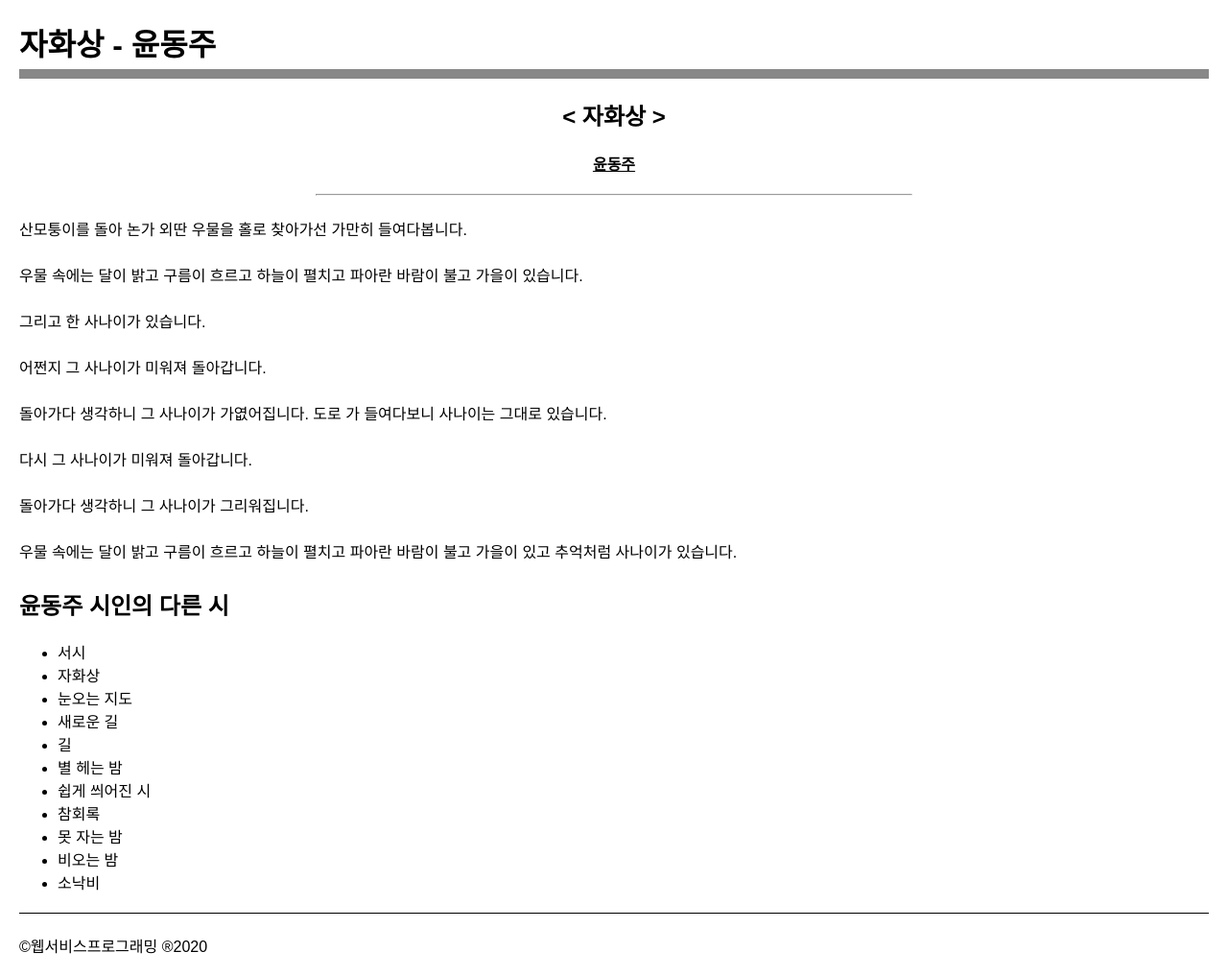
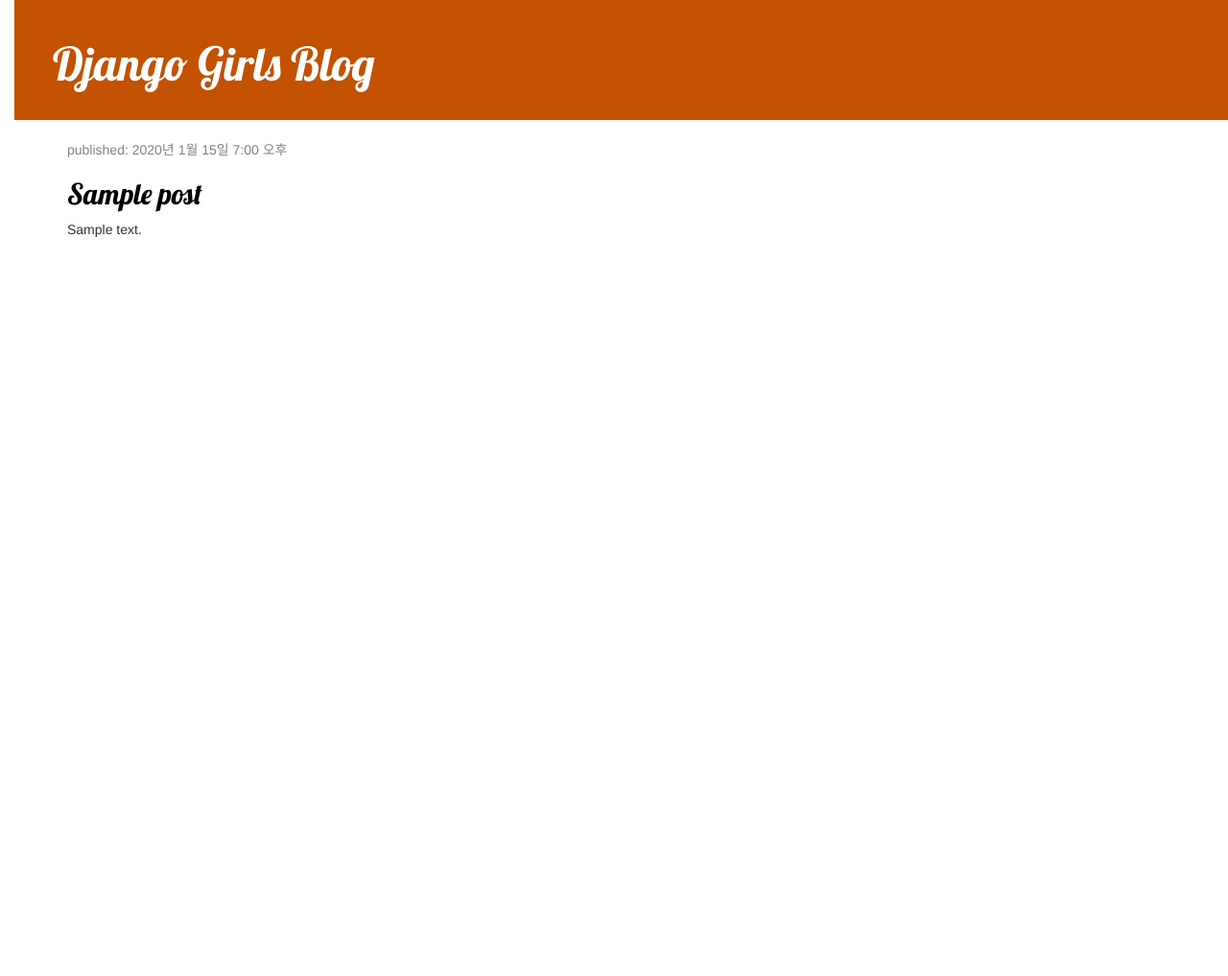
Before and after one commit to pjh0846/my-first-blog, a Django app: page / in a window 1280 px wide. Shown: the whole page at 96% size. After the commit the page ends 247 px from the top, so only its background shows below. Run offline with Django 5.2, Linux system fonts and the light colour scheme; tables that the repository leaves empty hold one stand-in row (values such as "Sample post"); some libraries are stand-ins or nearby versions.

Commit message:
Ch17 실습과제 전체 구현: 동적 데이터, 템플릿 상속, CSS/Bootstrap, 글 상세/작성/수정
Co-Authored-By: Claude Sonnet 4.6 <noreply@anthropic.com>

```diff
--- /dev/null
+++ b/blog/static/css/blog.css
@@ -0,0 +1,64 @@
+h1 a, h2 a {
+    color: #C25100;
+    font-family: 'Lobster', cursive;
+}
+
+body {
+    padding-left: 15px;
+}
+
+.page-header {
+    background-color: #C25100;
+    margin-top: 0;
+    padding: 20px 20px 20px 40px;
+}
+
+.page-header h1,
+.page-header h1 a,
+.page-header h1 a:visited,
+.page-header h1 a:active {
+    color: #ffffff;
+    font-size: 36pt;
+    text-decoration: none;
+}
+
+.content {
+    margin-left: 40px;
+}
+
+h3, h4 {
+    font-family: 'Lobster', cursive;
+    font-size: 20pt;
+    color: #C25100;
+}
+
+.date {
+    color: #828282;
+}
+
+.save {
+    float: right;
+}
+
+.post-form textarea,
+.post-form input {
+    width: 100%;
+}
+
+.top-menu,
+.top-menu:hover,
+.top-menu:visited {
+    color: #ffffff;
+    float: right;
+    font-size: 26pt;
+    margin-right: 20px;
+}
+
+.post {
+    margin-bottom: 70px;
+}
+
+.post h2 a,
+.post h2 a:visited {
+    color: #000000;
+}
--- /dev/null
+++ b/blog/templates/blog/base.html
@@ -0,0 +1,28 @@
+{% load static %}
+<!DOCTYPE html>
+<html>
+<head>
+    <title>Django Girls' Blog</title>
+    <link rel="stylesheet" href="//maxcdn.bootstrapcdn.com/bootstrap/3.2.0/css/bootstrap.min.css">
+    <link rel="stylesheet" href="//maxcdn.bootstrapcdn.com/bootstrap/3.2.0/css/bootstrap-theme.min.css">
+    <link href="//fonts.googleapis.com/css?family=Lobster&subset=latin,latin-ext" rel="stylesheet" type="text/css">
+    <link rel="stylesheet" href="{% static 'css/blog.css' %}">
+</head>
+<body>
+    <div class="page-header">
+        {% if user.is_authenticated %}
+        <a href="{% url 'post_new' %}" class="top-menu"><span class="glyphicon glyphicon-plus"></span></a>
+        {% endif %}
+        <h1><a href="/">Django Girls Blog</a></h1>
+    </div>
+
+    <div class="content container">
+        <div class="row">
+            <div class="col-md-8">
+                {% block content %}
+                {% endblock %}
+            </div>
+        </div>
+    </div>
+</body>
+</html>
--- a/blog/templates/blog/post_list.html
+++ b/blog/templates/blog/post_list.html
@@ -1,99 +1,13 @@
-<!DOCTYPE html>
-<html>
+{% extends 'blog/base.html' %}
 
-<head>
-  <meta charset="UTF-8">
-  <title>윤동주 - 자화상</title>
-  <style>
-    body {
-      font-family: Arial, sans-serif;
-      margin: 10px 20px 20px 20px;
-    }
-
-    h1 {
-      margin-bottom: 5px;
-    }
-
-    h1+hr {
-      border: none;
-      height: 10px;
-      background-color: #888;
-      margin: 0 0 10px 0;
-    }
-
-    .poem-title {
-      text-align: center;
-      margin: 0;
-      line-height: 2.5;
-    }
-
-    p.poem-title {
-      font-weight: bold;
-      text-decoration: underline;
-    }
-
-    .poem-hr {
-      width: 50%;
-      margin-top: 10px;
-      margin-bottom: 20px;
-    }
-
-    section p {
-      line-height: 2;
-    }
-
-    footer {
-      border-top: 1px solid black;
-      margin-top: 20px;
-      padding-top: 5px;
-    }
-  </style>
-</head>
-
-<body>
-
-  <h1>자화상 - 윤동주</h1>
-  <hr>
-
-  <div class="content-wrap">
-
-    <section>
-      <h2 class="poem-title">&lt; 자화상 &gt;</h2>
-      <p class="poem-title">윤동주</p>
-      <hr class="poem-hr">
-      <p>산모퉁이를 돌아 논가 외딴 우물을 홀로 찾아가선 가만히 들여다봅니다.</p>
-      <p>우물 속에는 달이 밝고 구름이 흐르고 하늘이 펼치고 파아란 바람이 불고 가을이 있습니다.</p>
-      <p>그리고 한 사나이가 있습니다.</p>
-      <p>어쩐지 그 사나이가 미워져 돌아갑니다.</p>
-      <p>돌아가다 생각하니 그 사나이가 가엾어집니다. 도로 가 들여다보니 사나이는 그대로 있습니다.</p>
-      <p>다시 그 사나이가 미워져 돌아갑니다.</p>
-      <p>돌아가다 생각하니 그 사나이가 그리워집니다.</p>
-      <p>우물 속에는 달이 밝고 구름이 흐르고 하늘이 펼치고 파아란 바람이 불고 가을이 있고 추억처럼 사나이가 있습니다.</p>
-    </section>
-
-    <aside>
-      <h2>윤동주 시인의 다른 시</h2>
-      <ul>
-        <li>서시</li>
-        <li>자화상</li>
-        <li>눈오는 지도</li>
-        <li>새로운 길</li>
-        <li>길</li>
-        <li>별 헤는 밤</li>
-        <li>쉽게 씌어진 시</li>
-        <li>참회록</li>
-        <li>못 자는 밤</li>
-        <li>비오는 밤</li>
-        <li>소낙비</li>
-      </ul>
-    </aside>
-
-  </div>
-
-  <footer>
-    <p>©웹서비스프로그래밍 ®2020</p>
-  </footer>
-
-</body>
-
-</html>
+{% block content %}
+    {% for post in posts %}
+        <div class="post">
+            <div class="date">
+                <p>published: {{ post.published_date }}</p>
+            </div>
+            <h2><a href="{% url 'post_detail' pk=post.pk %}">{{ post.title }}</a></h2>
+            <p>{{ post.text|linebreaksbr }}</p>
+        </div>
+    {% endfor %}
+{% endblock %}
--- a/blog/urls.py
+++ b/blog/urls.py
@@ -3,4 +3,7 @@ from . import views
 
 urlpatterns = [
     path('', views.post_list, name='post_list'),
+    path('post/<int:pk>/', views.post_detail, name='post_detail'),
+    path('post/new/', views.post_new, name='post_new'),
+    path('post/<int:pk>/edit/', views.post_edit, name='post_edit'),
 ]
--- a/blog/views.py
+++ b/blog/views.py
@@ -1,4 +1,39 @@
-from django.shortcuts import render
+from django.shortcuts import render, get_object_or_404, redirect
+from django.utils import timezone
+from .models import Post
+from .forms import PostForm
 
 def post_list(request):
-    return render(request, 'blog/post_list.html', {})
+    posts = Post.objects.filter(published_date__lte=timezone.now()).order_by('published_date')
+    return render(request, 'blog/post_list.html', {'posts': posts})
+
+def post_detail(request, pk):
+    post = get_object_or_404(Post, pk=pk)
+    return render(request, 'blog/post_detail.html', {'post': post})
+
+def post_new(request):
+    if request.method == "POST":
+        form = PostForm(request.POST)
+        if form.is_valid():
+            post = form.save(commit=False)
+            post.author = request.user
+            post.published_date = timezone.now()
+            post.save()
+            return redirect('post_detail', pk=post.pk)
+    else:
+        form = PostForm()
+    return render(request, 'blog/post_edit.html', {'form': form})
+
+def post_edit(request, pk):
+    post = get_object_or_404(Post, pk=pk)
+    if request.method == "POST":
+        form = PostForm(request.POST, instance=post)
+        if form.is_valid():
+            post = form.save(commit=False)
+            post.author = request.user
+            post.published_date = timezone.now()
+            post.save()
+            return redirect('post_detail', pk=post.pk)
+    else:
+        form = PostForm(instance=post)
+    return render(request, 'blog/post_edit.html', {'form': form})
```
Also changed, not shown: blog/forms.py (added, +7 -0 lines), blog/templates/blog/post_detail.html (added, +18 -0 lines), blog/templates/blog/post_edit.html (added, +10 -0 lines).
